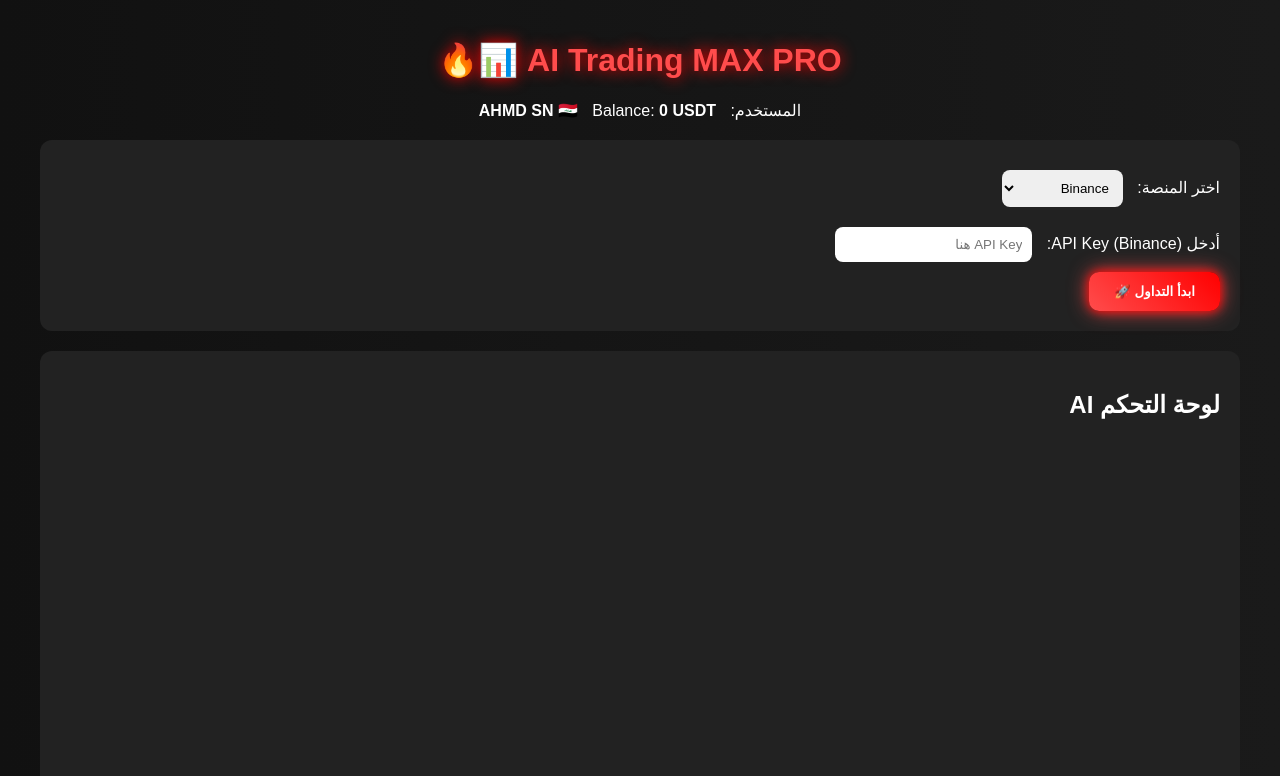
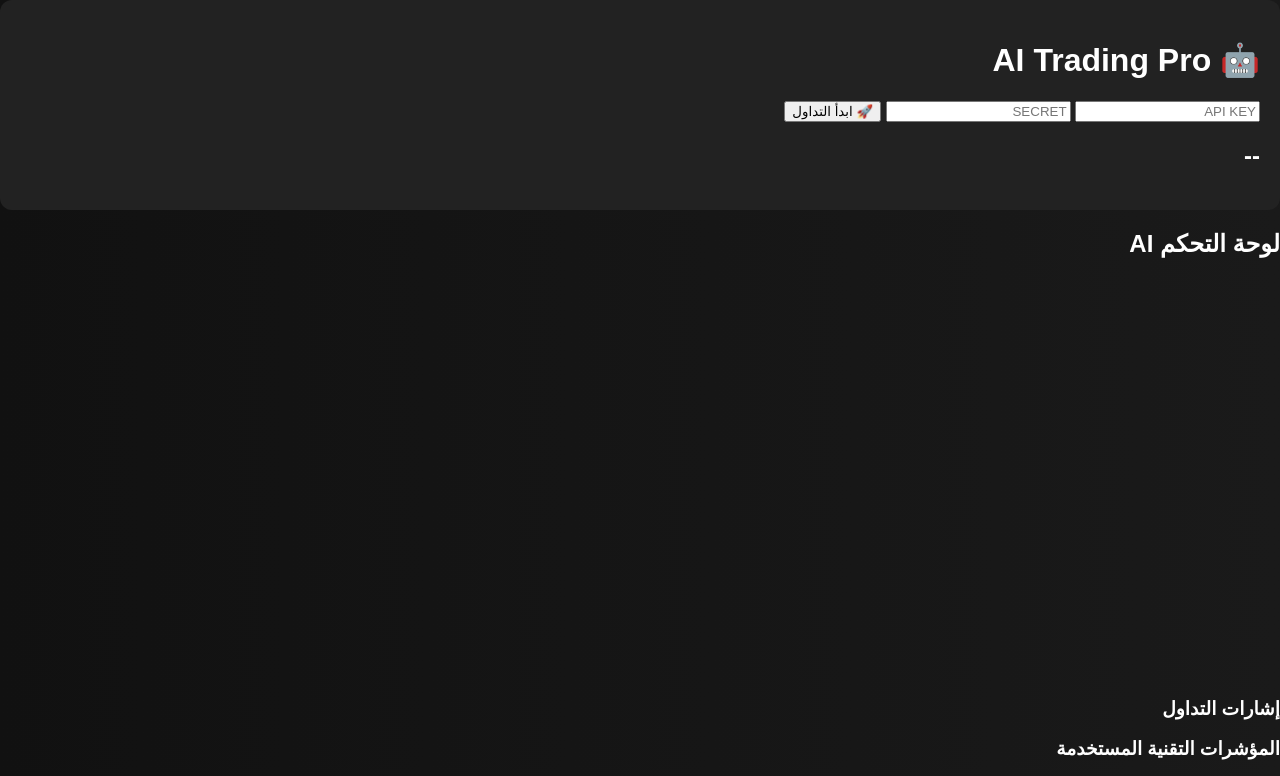
Before and after one commit to 1grtaa/HRT---PUBG-, a plain HTML site: page index.html in a window 1280 px wide. Shown: the top 776 px of the page. Drawn offline with nearby package versions, Linux system fonts and the light colour scheme.

Commit message:
Refactor HTML structure and update titles

```diff
--- a/index.html
+++ b/index.html
@@ -2,39 +2,45 @@
 <html lang="ar">
 <head>
 <meta charset="UTF-8">
-<meta name="viewport" content="width=device-width, initial-scale=1.0">
-<title>AI Trading Platform MAX PRO 📊🔥</title>
+<title>AI Trading Pro</title>
 <link rel="stylesheet" href="style.css">
 </head>
+
 <body>
-<div class="container">
-    <header>
-        <h1>AI Trading MAX PRO 📊🔥</h1>
-        <div class="user-info">
-            <span>المستخدم: <strong>AHMD SN 🇮🇶</strong></span>
-            <span>Balance: <strong id="balance">0 USDT</strong></span>
-        </div>
-    </header>
 
-    <!-- اختيار المنصة و API -->
-    <section class="platform-selection">
-        <label>اختر المنصة:</label>
-        <select id="platform">
-            <option value="binance">Binance</option>
-            <option value="pocketoption">PocketOption</option>
-        </select>
+<div class="dashboard">
 
-        <div id="api-key-container">
-            <label>أدخل API Key (Binance):</label>
-            <input type="text" id="api-key" placeholder="API Key هنا">
-        </div>
+    <h1>🤖 AI Trading Pro</h1>
 
-        <button id="start-btn" class="btn-glow">ابدأ التداول 🚀</button>
-    </section>
+    <input id="api" placeholder="API KEY">
+    <input id="secret" placeholder="SECRET">
 
-    <!-- لوحة AI والتداول -->
-    <section class="dashboard">
-        <h2>لوحة التحكم AI</h2>
+    <button onclick="start()">🚀 ابدأ التداول</button>
+
+    <h2 id="signal">--</h2>
+
+</div>
+
+<script>
+async function start() {
+
+    let api = document.getElementById("api").value;
+    let secret = document.getElementById("secret").value;
+
+    let res = await fetch("http://localhost:3000/start", {
+        method: "POST",
+        headers: { "Content-Type": "application/json" },
+        body: JSON.stringify({ api, secret })
+    });
+
+    let data = await res.json();
+
+    document.getElementById("signal").innerText = data.signal;
+}
+</script>
+
+</body>
+</html>        <h2>لوحة التحكم AI</h2>
         <div class="charts">
             <canvas id="candlestickChart"></canvas>
         </div>
```
